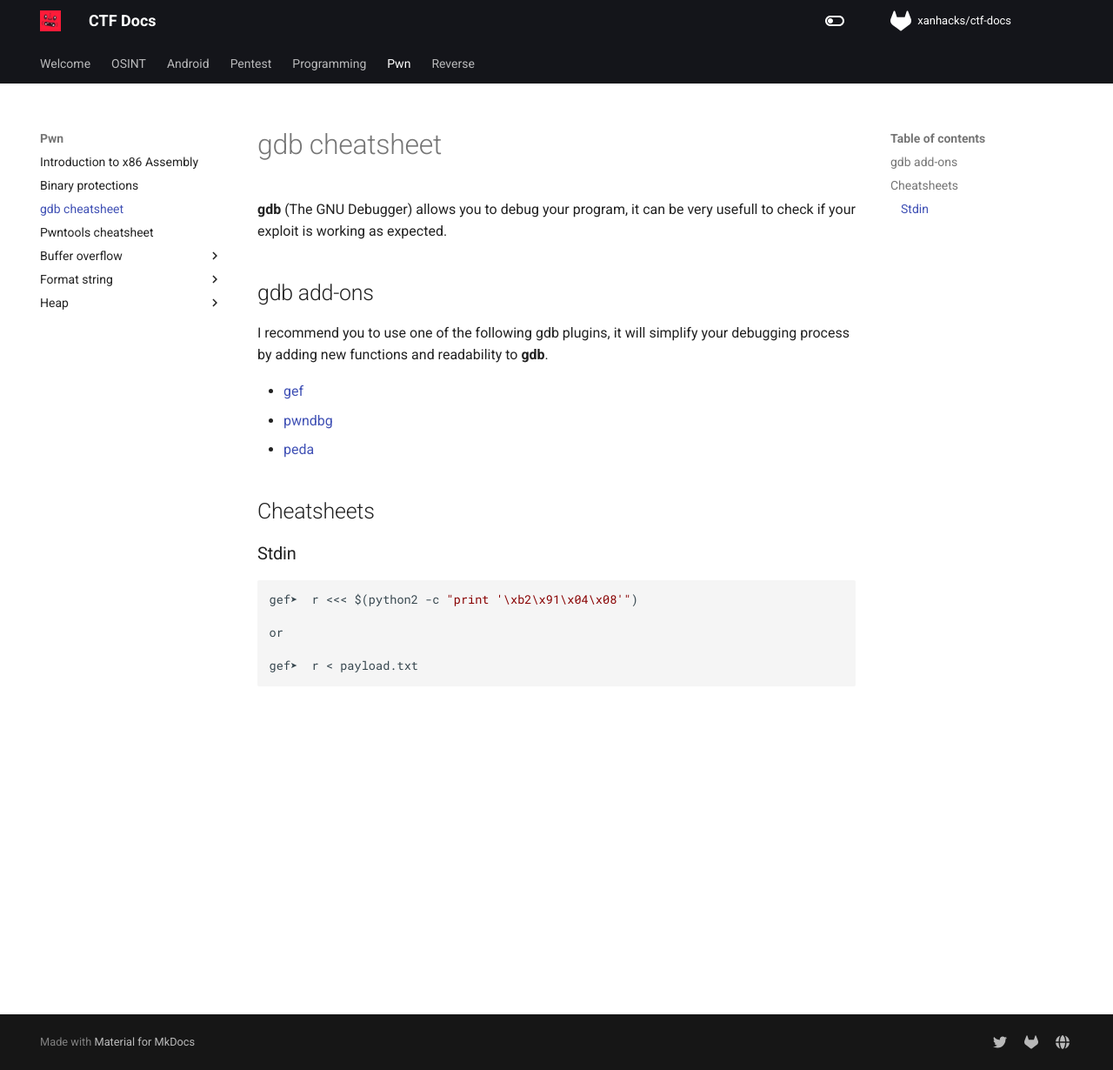
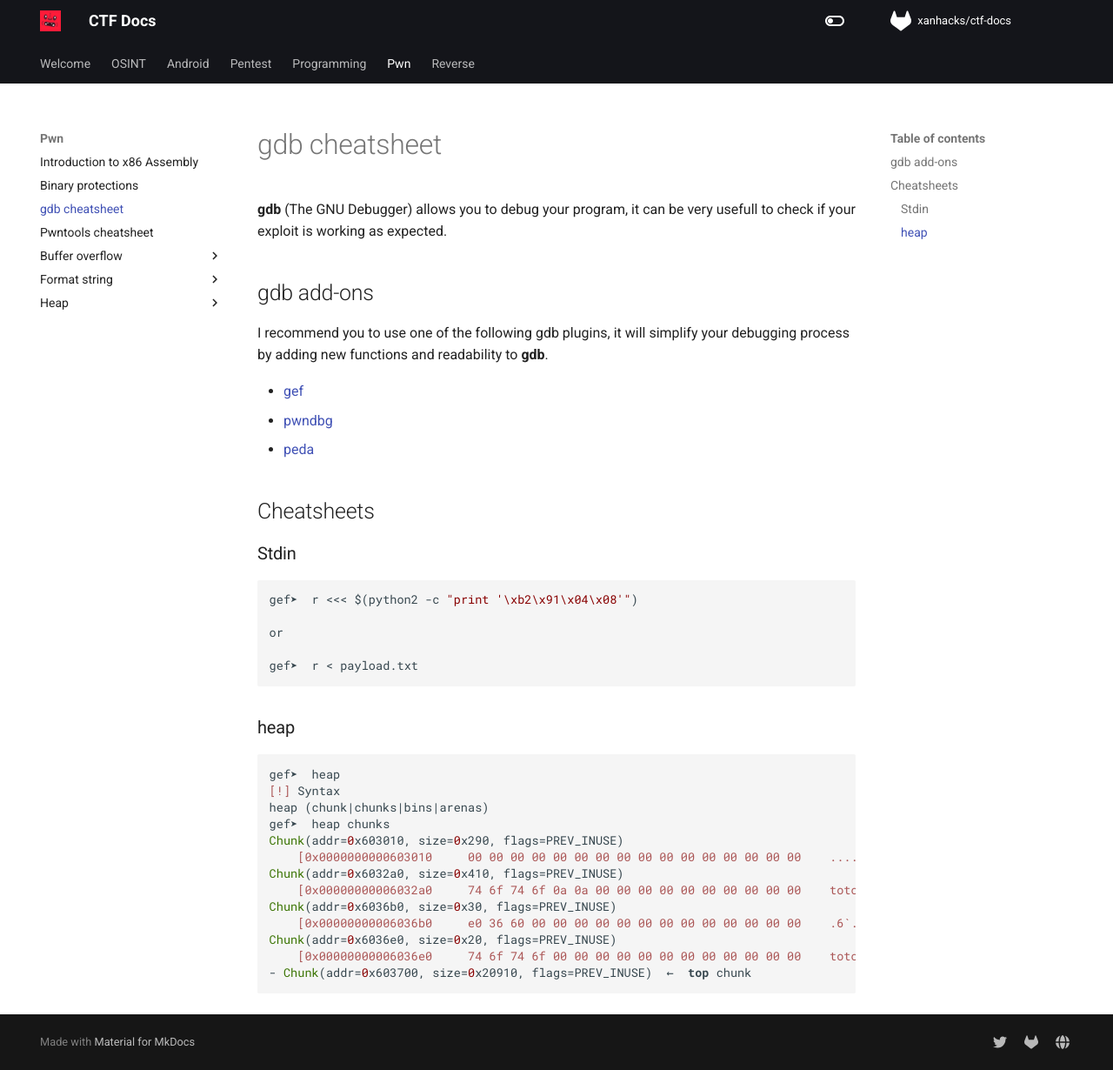
Before and after one commit to xanhacks/ctf-docs, an MkDocs documentation site: the page built from docs/pwn/gdb.md, in a window 1280 px wide and 1230 px high. Shown: the whole window at 87% size. Built offline with MkDocs 1.6.1 and Material for MkDocs 9.7.7, drawn with Linux system fonts in a browser that asks for light colours; nearby versions of some CDN libraries; comment, search, counter and statistics services are not loaded.

Commit message:
add heap command

````diff
--- a/docs/pwn/gdb.md
+++ b/docs/pwn/gdb.md
@@ -19,10 +19,28 @@ I recommend you to use one of the following gdb plugins, it will simplify your d
 
 ### Stdin
 
-```shell
+```bash
 gef➤  r <<< $(python2 -c "print '\xb2\x91\x04\x08'")
 
 or
 
 gef➤  r < payload.txt
 ```
+
+### heap
+
+```bash
+gef➤  heap
+[!] Syntax
+heap (chunk|chunks|bins|arenas)
+gef➤  heap chunks
+Chunk(addr=0x603010, size=0x290, flags=PREV_INUSE)
+    [0x0000000000603010     00 00 00 00 00 00 00 00 00 00 00 00 00 00 00 00    ................]
+Chunk(addr=0x6032a0, size=0x410, flags=PREV_INUSE)
+    [0x00000000006032a0     74 6f 74 6f 0a 0a 00 00 00 00 00 00 00 00 00 00    toto............]
+Chunk(addr=0x6036b0, size=0x30, flags=PREV_INUSE)
+    [0x00000000006036b0     e0 36 60 00 00 00 00 00 00 00 00 00 00 00 00 00    .6`.............]
+Chunk(addr=0x6036e0, size=0x20, flags=PREV_INUSE)
+    [0x00000000006036e0     74 6f 74 6f 00 00 00 00 00 00 00 00 00 00 00 00    toto............]
+- Chunk(addr=0x603700, size=0x20910, flags=PREV_INUSE)  ←  top chunk
+```
````
